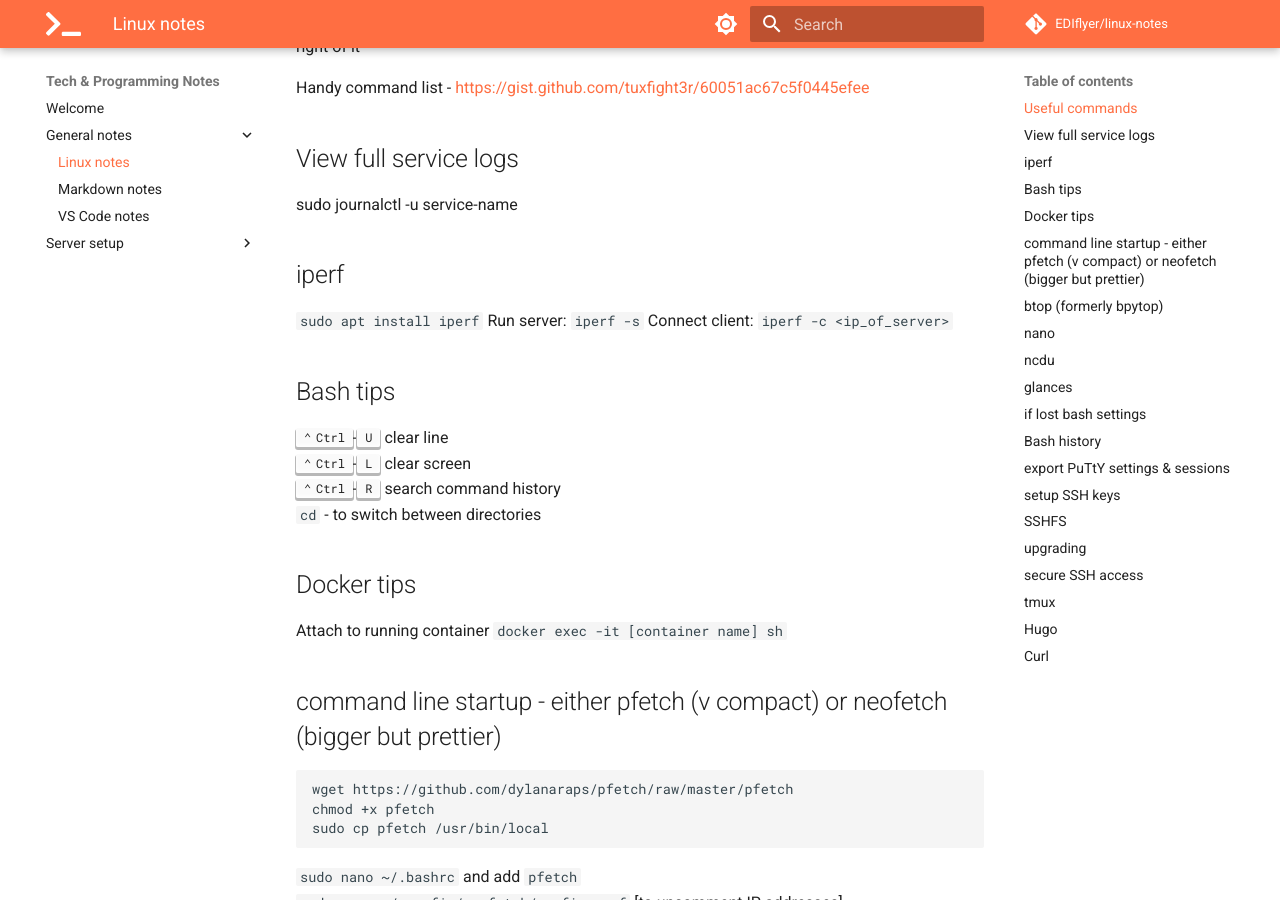
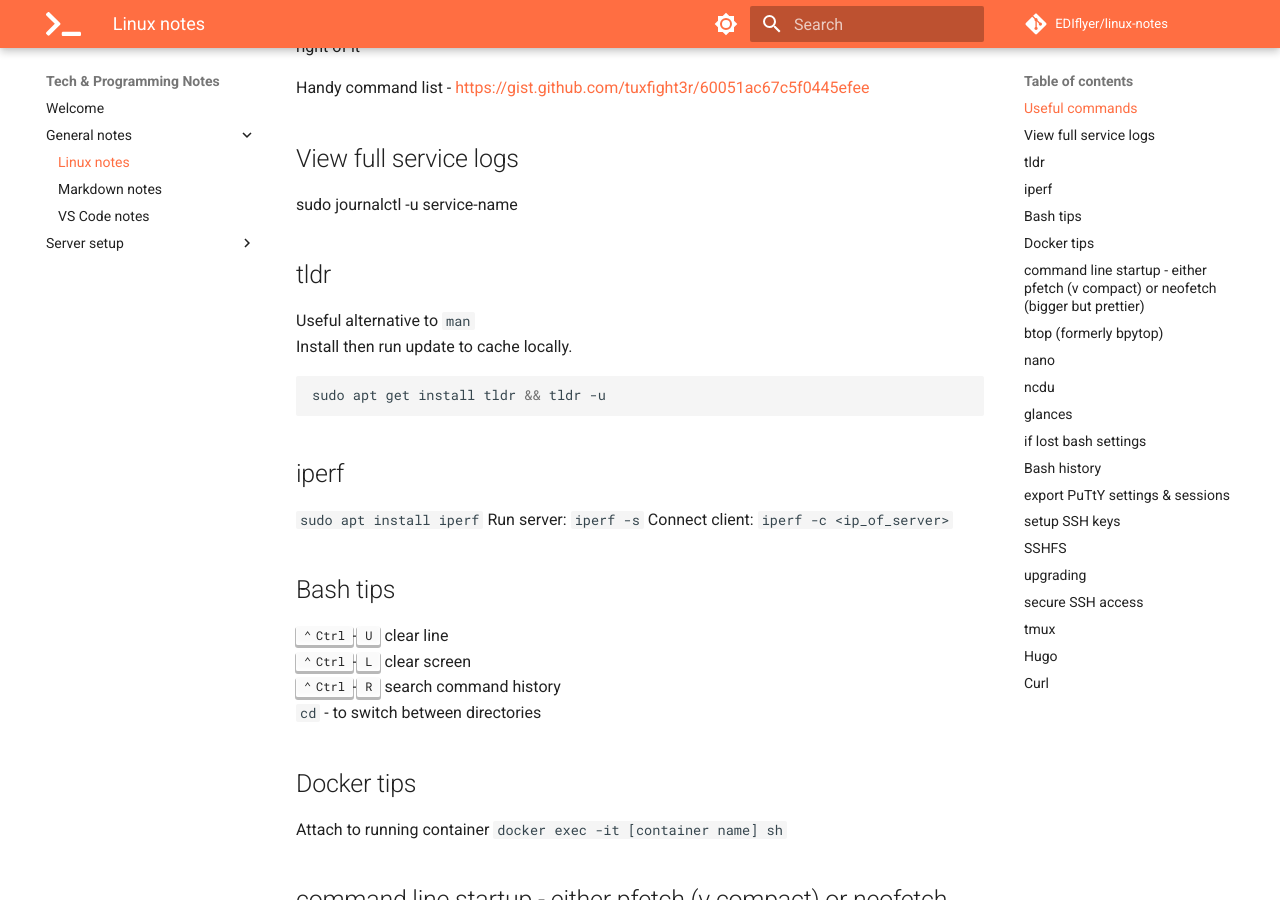
Before and after one commit to EDIflyer/linux-notes, an MkDocs documentation site: the page built from docs/general-notes/linux_notes.md, in a window 1280 px wide and 900 px high, scrolled down 920 px. Built offline with MkDocs 1.6.1 and Material for MkDocs 9.7.7, drawn with Linux system fonts in a browser that asks for light colours; comment, search, counter and statistics services are not loaded.

Commit message:
add tldr

````diff
--- a/docs/general-notes/linux_notes.md
+++ b/docs/general-notes/linux_notes.md
@@ -35,6 +35,14 @@ Handy command list - https://gist.github.com/tuxfight3r/60051ac67c5f0445efee
 
 ## View full service logs
 sudo journalctl -u service-name
+
+## tldr
+Useful alternative to `man`
+Install then run update to cache locally.
+``` bash
+sudo apt get install tldr && tldr -u
+
+```
 
 ## iperf
 `sudo apt install iperf`
````
